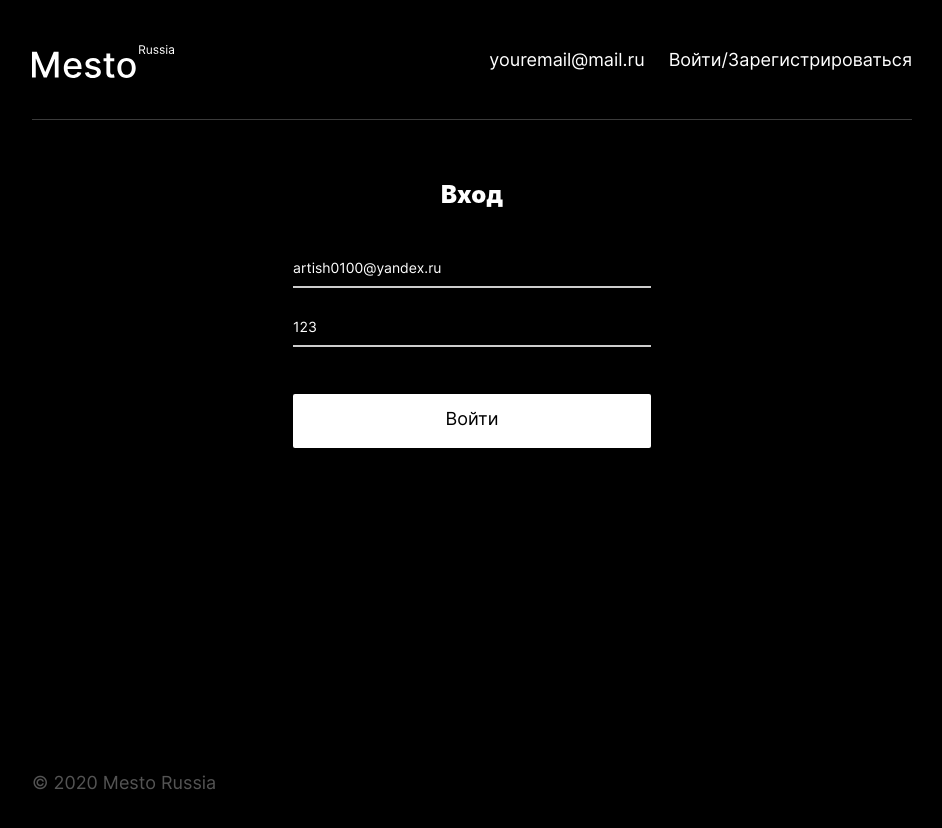
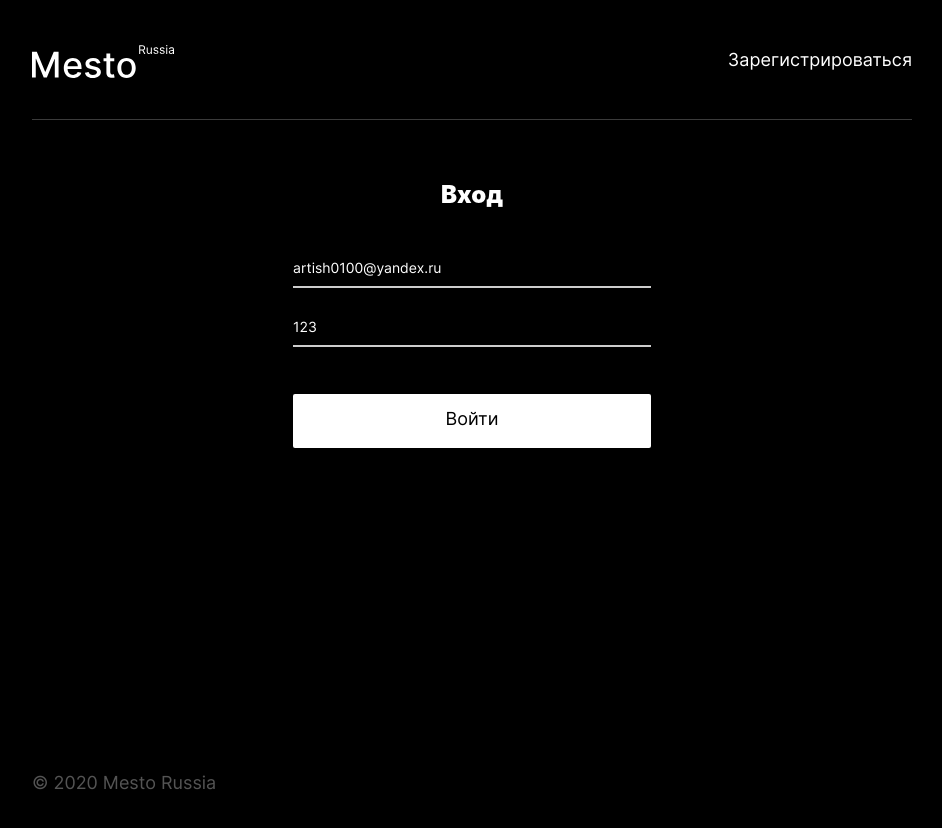
Before and after one commit to ArtemTishenko/react-mesto-auth, a React (Create React App) app: page /sign-in in a window 1280 px wide. Shown: the top 828 px of the page, without its empty margins (168-1110 px from the left). Built offline with nearby package versions, Linux system fonts and the light colour scheme; no server answers; a web font is replaced by a local one.

Commit message:
функционал реализован

```diff
--- a/src/components/App.js
+++ b/src/components/App.js
@@ -16,9 +16,10 @@ import { CurrentUserContext } from "../contexts/CurrentUserContext"; //импо
 import EditProfilePopup from "./EditProfilePopup";
 import EditAvatarPopup from "./EditAvatarPopup";
 import AddPlacePopup from "./AddPlacePopup";
-import { Redirect, Route, Switch } from "react-router-dom";
+import { Redirect, Route, Switch, useHistory } from "react-router-dom";
 import ProtectedRoute from "./ProtectedRoute";
 
+import * as Auth from '../components/Auth.js';
 function App() {
   const [currentUser, setCurrentUser] = React.useState({ name: "", about: "" }); //задали текущее значение состония объекту currentUser т.к. при первом монтирование попадается undefined
   const [cardsContext, setCards] = React.useState([]); //задали текущее значение состония переменной cardsContext
@@ -159,14 +160,91 @@ function App() {
         console.log(err, "Ошибка при отправке новой карточки");
       });
   }
+  //_______________NEW_____________________________________
   const [loggedIn, setLoggedIn] = React.useState(false);
+  const [userEmail, setUserEmail] = React.useState({email:""});
+  const[statusSignIn, setStatusSignIn]= React.useState(false)
+  const history = useHistory();
 
+  useEffect(()=>{
+   //S// console.log(statusSignIn, 'xxxx useEffect')
+    tokenCheck()
+    // console.log('Вызвался UseEffect')
+  }, [loggedIn])
+  useEffect(() => {
+    //S//console.log(loggedIn, 'loggedIn')
+    if (loggedIn) {
+      // setStatusSignIn(true) && <Header />
+      history.push("/cards");
+
+      // console.log('#####user',userEmail.email)
+    }
+
+  },[loggedIn])
+
+
+  function handleLogin(){
+    setLoggedIn(true);
+  }
+
+  const tokenCheck=()=>{
+    if (localStorage.getItem('jwt')){
+      let token = localStorage.getItem('jwt');
+      console.log("token yyyyyyy",token)
+
+      Auth
+        .getContent(token)
+        .then((response)=>{
+          //S//console.log("response yyyyyyy",response)
+          // console.log("App.js getContent .then1 ###response", response)
+          return response.json()
+        })
+        .then((data)=>{
+          //S//console.log(data, 'yyyyyyy BEFORE TRUE')
+          // console.log("App.js getContent .then2 ###data", data)
+          if(data){
+            //S//console.log(data, 'yyyyyyy TRUe')
+            setLoggedIn(true)
+            setUserEmail({email:data.data.email})
+
+          }else{
+
+          }
+        })
+        .catch((err)=>{console.log('err из getContent',err)})
+    }
+  }
+
+  function signOut(){//Выход
+    localStorage.removeItem('jwt');
+    history.push('/sign-in');
+    setLoggedIn(false)
+    setStatusSignIn(false);
+  }
+  function signUp(){ //Регистрация
+    history.push('/sign-up');
+    setStatusSignIn(true);
+  }
+  function signIn(){//Авторизация
+    history.push('/sign-in')
+     setStatusSignIn(false)
+  }
+  console.log("statusSignIn", statusSignIn)
+  console.log("statusLogedIn",loggedIn)
+  //_________________________________________________________
   return (
     <>
       <CurrentUserContext.Provider value={currentUser}>
         <div className="root">
           <div className="container">
-            <Header/>
+            <Header
+            userEmail={userEmail}
+            statusLoggedIn={loggedIn}
+            signOut={signOut}
+            signUp={signUp}
+            signIn={signIn}
+            statusSignIn={statusSignIn}
+            />
 
             <Switch>
               <ProtectedRoute
@@ -188,21 +266,9 @@ function App() {
               </Route>
 
               <Route exact path="/sign-in">
-                <Login />
+                <Login onLogin={handleLogin}/>
 
               </Route>
-
-              {/* <Route exact path="/cards">
-                 <Main
-                      onEditAvatar={handleEditAvatarClick}
-                      onEditProfile={handleEditProfileClick}
-                      onAddPlace={handleAddPlaceClick}
-                      onCardClick={handleCardClick}
-                      cards={cardsContext}
-                      onCardLike={handleCardLike}
-                      onCardDelete={handleCardDelete}
-                    />
-              </Route> */}
 
               <Route exact path="/">
                 {loggedIn ? (<Redirect to="/cards" />) : (<Redirect to="/sign-in" />)}
--- a/src/components/Auth.js
+++ b/src/components/Auth.js
@@ -34,9 +34,40 @@ export const authorize = (password, email)=>{
   .then((res)=>{ // в res
     console.log("Auth.js authorize .then1 ##### res",res)
     if (res.ok){
-      return res
+      return res.json()
     } return Promise.reject(`${res.status}`);
   })
+  .then((data)=>{
+    console.log("Auth.js authorize .then2 ##### data",data)
+    if(data.token){
+      localStorage.setItem('jwt',data.token)
+      return data
+    }else {
+      return ;
+    }
+
+  })
+}
+export const getContent = (token)=>{
+  return fetch(`${BASE_URL}/users/me`,{
+    method:'GET',
+    headers:{
+      "Content-Type": "application/json",
+      "Authorization" : `Bearer ${token}`
+    }
+  })
+  .then((res)=>{
+    if (res.ok){
+      return res //RESPONSE
+    } return Promise.reject(`${res.status}`);
+  })
+
 }
 
+// function checkResponse(res){
+//   if (res.ok){
+//     return res
+//   } return Promise.reject(`${res.status}`);
+// }
+
 //!сделать рефакторинг ввести функцию checkResponse как в вебинаре
--- a/src/components/Header.js
+++ b/src/components/Header.js
@@ -1,6 +1,20 @@
 import logo from '../../src/blocks/header/__logo/logo.svg'
 //import ham from '../../src/blocks/header/__hamburger-menu/ham1.svg'
-function Header() {
+//import { useCallback, useEffect } from 'react';
+function Header(props) {
+    console.log(props, 'props')
+
+    const makeHeaderTitle = () => {
+      if (props.statusLoggedIn) {
+        return 'Выйти'
+      } else {
+        if (!props.statusSignIn) {
+          return 'Зарегистрироваться'
+        } else {
+          return 'Войти'
+        }
+      }
+    }
 
     return(
       <>
@@ -8,8 +22,13 @@ function Header() {
       <header className="header">
         <img className="header__logo" src={logo} alt="Логотип Mesto"/>
         <div className="header__nav">
-          <p className="header__email">youremail@mail.ru</p>
-          <a className="header__sign">Войти/Зарегистрироваться</a>
+          <p className="header__email">{`${props.statusLoggedIn ? props.userEmail.email:''}`}</p>
+          <a onClick={props.statusLoggedIn //false
+                      ? props.signOut
+                      :(props.statusSignIn ?props.signIn :props.signUp)}
+              className="header__sign">
+                {makeHeaderTitle()}
+          </a>
         </div>
         <button className="header__hamburger-menu button " ></button>
 
--- a/src/components/Login.js
+++ b/src/components/Login.js
@@ -1,7 +1,10 @@
 import React from "react";
+import { useHistory } from "react-router";
 import * as Auth from '../components/Auth.js';
+import InfoTooltip from "./InfoTooltip.js";
 
-function Login() {
+
+function Login({onLogin}) {
   const [userData, setUserData] = React.useState({
     password:'',
     email:''
@@ -13,6 +16,7 @@ function Login() {
       [name]: value
     });
   }
+  const history = useHistory();
 
   const handleSubmit = (e) => {
     e.preventDefault();
@@ -21,16 +25,23 @@ function Login() {
     console.log("email",email);
 
     Auth.authorize(password, email)
-      .then((response) => {
-        console.log("Login.js autorize .then1 ###response",response)
-        return response.json()
-      })
-      .then((data)=>{
-        console.log("Login.js autorize .then2 ###result",data.token)
-         localStorage.setItem('jwt',data.token)
-         console.log('###localStorageJWT ',localStorage.getItem("jwt"))
+        .then((data) => {
+          console.log("Login.js autorize .then1 ###data",data)
+          if(data.token){
+            setUserData({password:'',email:''})
+            onLogin();
+            history.push("/cards")
+            return;
 
-      })
+          }
+
+        })
+        .catch((err) => {
+          console.log('err из Login',err)
+        });
+
+
+
   }
 
   return (
@@ -73,7 +84,9 @@ function Login() {
 
 
     </div>
+
     </>
   );
 }
+
 export default Login;
```
